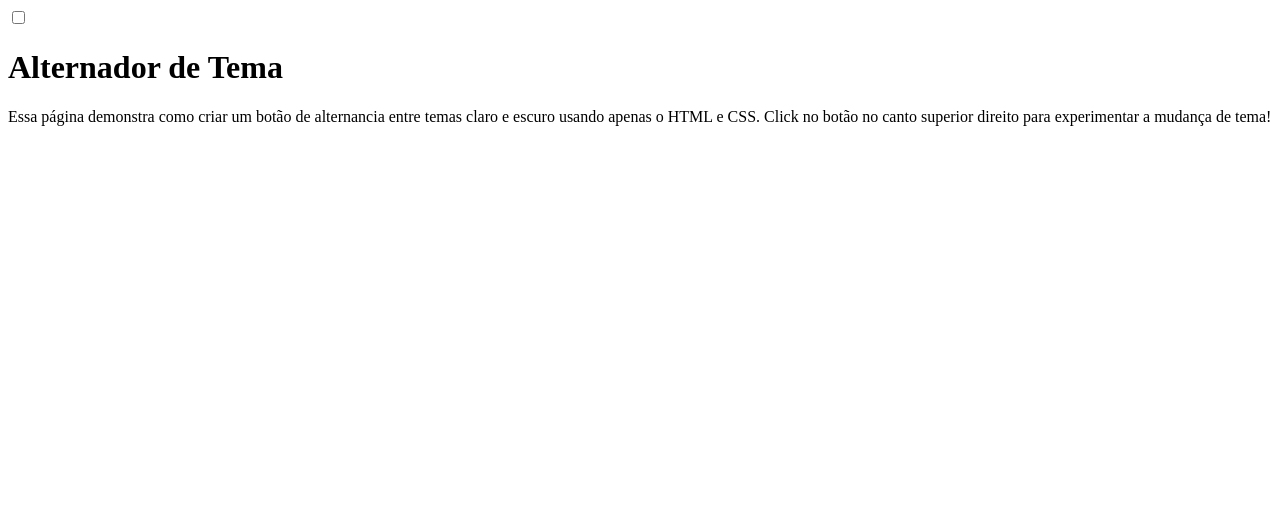
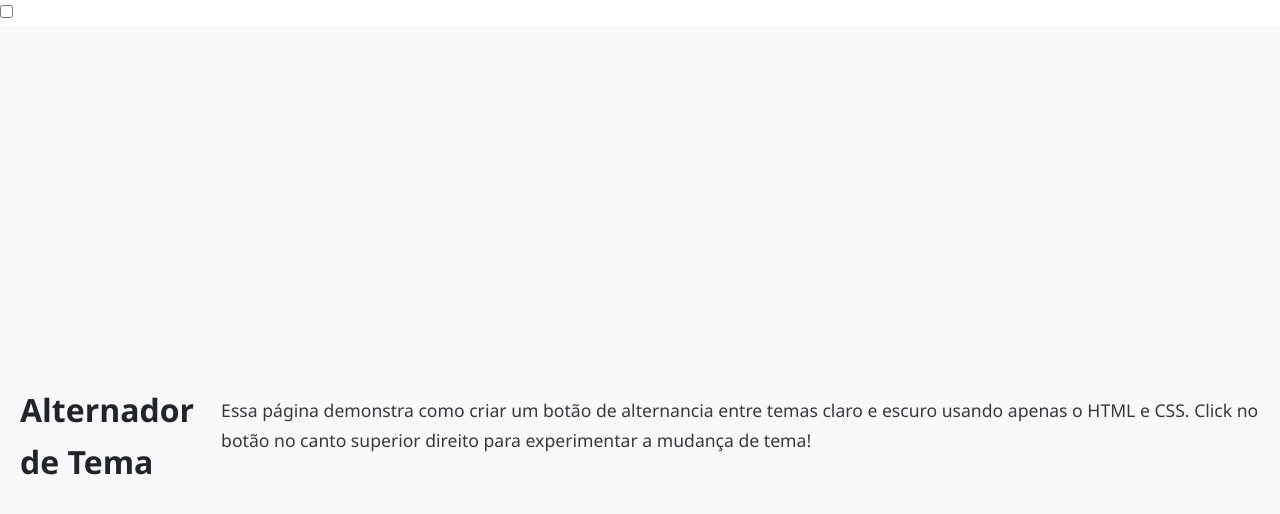
Before and after one commit to drihcs/troca-de-tema, a plain HTML site: page index.html in a window 1280 px wide. Drawn offline with nearby package versions, Linux system fonts and the light colour scheme; files that its build step writes are made by us from their sources.

Commit message:
atualizei css

```diff
--- a/css/reset.css
+++ b/css/reset.css
@@ -1,4 +1,4 @@
-*{
+* {
     margin: 0;
     padding: 0;
     box-sizing: border-box;
@@ -15,10 +15,31 @@ body {
     background-color: var(--bg-color);
     color: var(--text-color);
 
-    display:flex;
+    display: flex;
     justify-content: center;
     align-items: center;
     padding: 20px;
 
     transition: background-color var(--transition-time) ease, color var(--transition-time) ease;
 }
+
+.content {
+    text-align: center;
+    max-width: 600px;
+    padding: 20px;
+}
+
+h1 {
+    margin-top: 20px;
+    font-size: 2rem;
+}
+
+.info-text {
+    line-height: 1.7;
+    font-size: 1.1rem;
+    opacity: 0.9;
+    transition: opacity var(--transition-time) ease;
+}
+.info-text:hover {
+    opacity: 1;
+}
--- a/css/variables.css
+++ b/css/variables.css
@@ -11,7 +11,7 @@
     --transition-time: 0.3s;
 }
 
-#theme-toggle:checked ~ .page {
+#theme-toggle:checked~.page {
     --bg-color: #212529;
     --text-color: #f8f9fa;
     --toggle-bg: #495057;
--- a/index.html
+++ b/index.html
@@ -5,6 +5,7 @@
     <meta charset="UTF-8">
     <meta name="viewport" content="width=device-width, initial-scale=1.0">
     <title>Document</title>
+    <link rel="stylesheet" href="style.css">
 </head>
 
 <body>
```
Also changed, not shown: css/style.css (line endings or trailing spaces).
